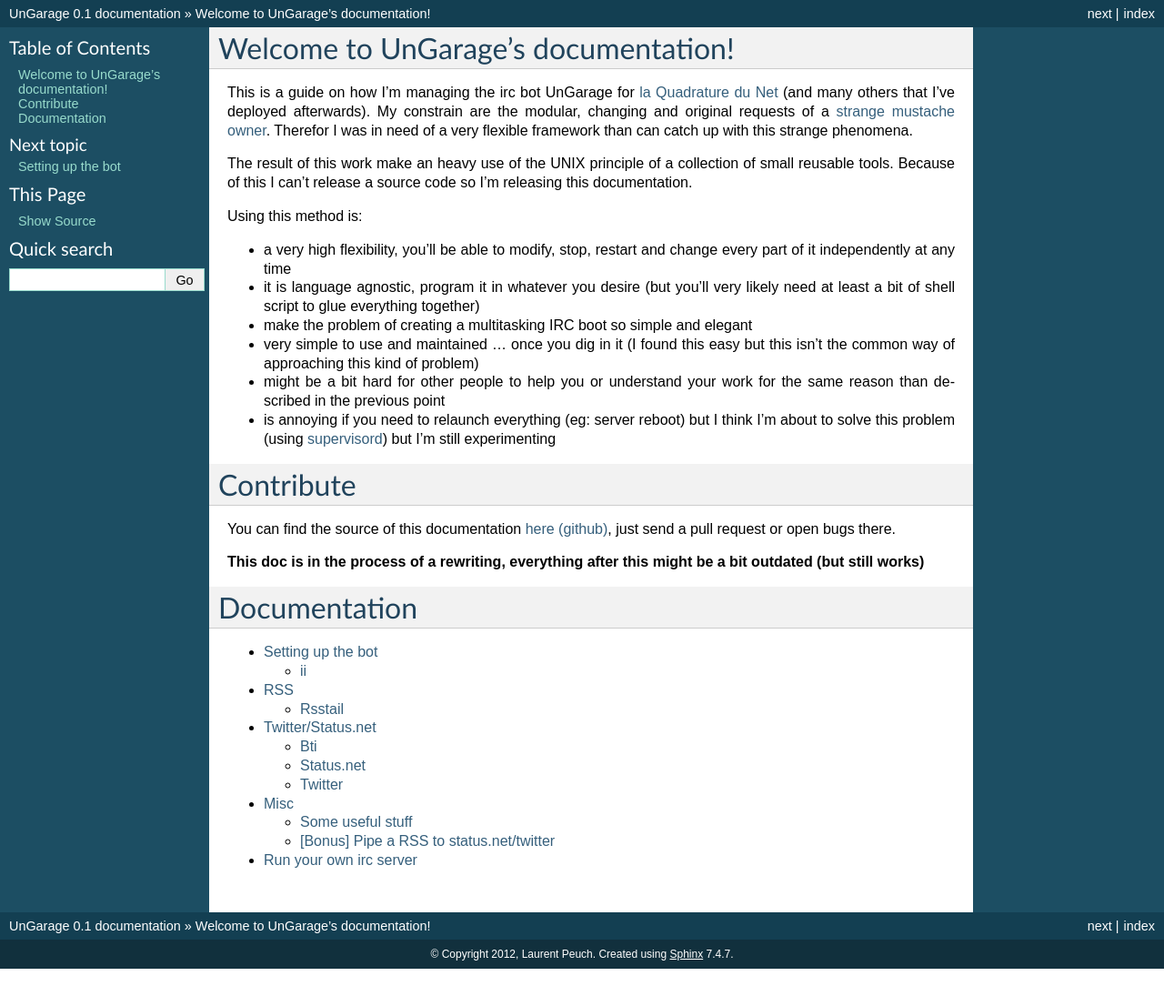
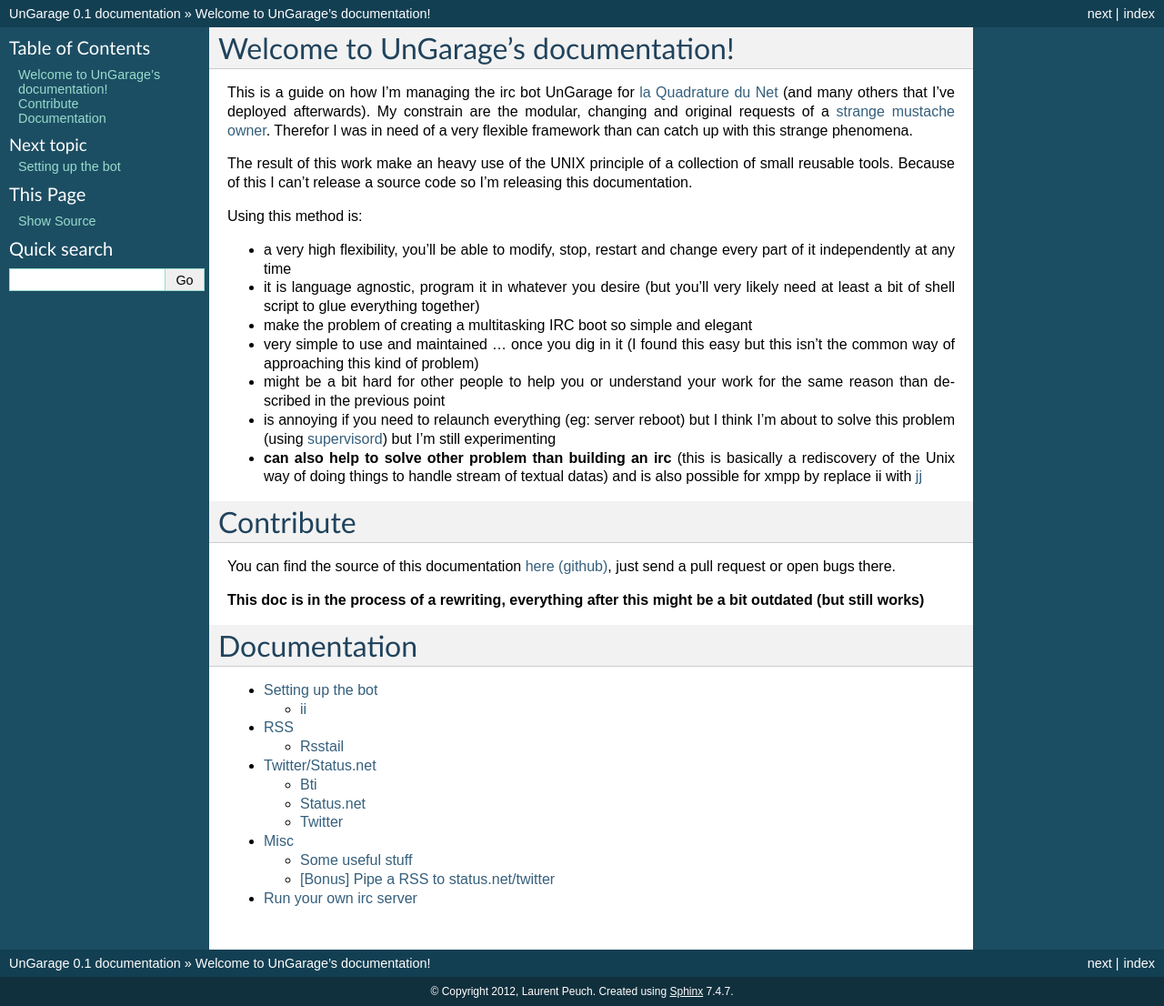
Before and after one commit to Psycojoker/UnGarage, a Sphinx documentation site: the page built from docs/index.rst, in a window 1280 px wide. Shown: the whole page at 91% size. Built offline with Sphinx 7.4.7, drawn with Linux system fonts in a browser that asks for light colours; before the commit the page ends 1065 px from its top, so only the background shows below that.

Commit message:
[mod] add a § telling that this can also solve other problems and talking about jj for xmpp

```diff
--- a/docs/index.rst
+++ b/docs/index.rst
@@ -38,6 +38,11 @@ Using this method is:
    think I'm about to solve this problem (using `supervisord
    <http://supervisord.org/>`_) but I'm still experimenting
 
+-  **can also help to solve other problem than building an irc** (this is
+   basically a rediscovery of the Unix way of doing things to handle stream of
+   textual datas) and is also possible for xmpp by replace ii with `jj
+   <https://github.com/Petteri/>`_
+
 Contribute
 ==========
 
```
